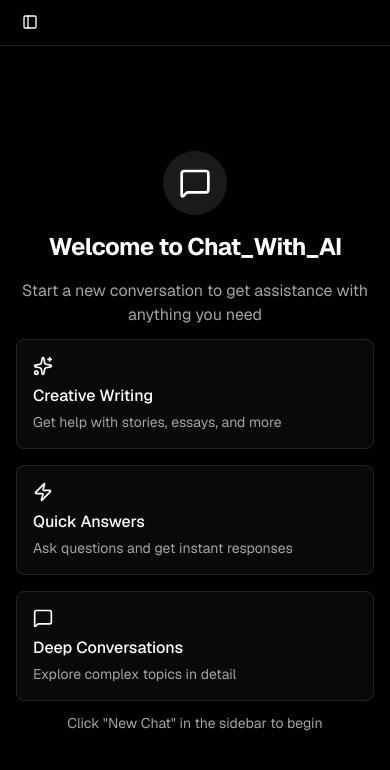
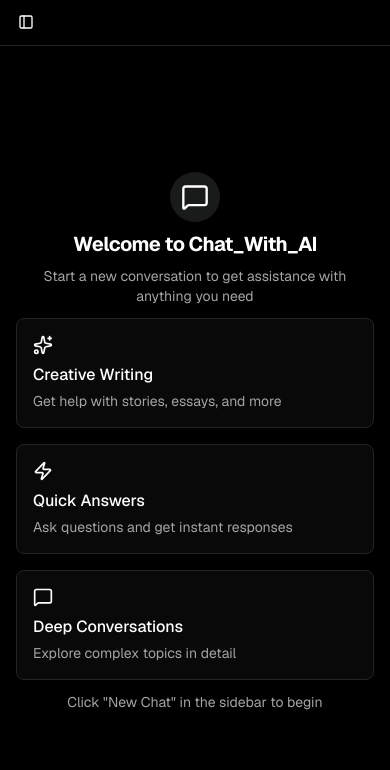
Before and after one commit to Abid-Khan12/chat_with_ai, a Next.js app: page /chat in a window 390 px wide. Shown: the top 770 px of the page. Built offline with nearby package versions, Linux system fonts and the light colour scheme; no server answers.

Commit message:
feat: update layout and styling for chat components, enhance responsiveness and accessibility

```diff
--- a/app/chat/[id]/page.tsx
+++ b/app/chat/[id]/page.tsx
@@ -40,13 +40,11 @@ const ChatPage = () => {
     }
   }, [data, isLoading]);
   return (
-    <div className="h-full w-full">
-      <ChatWindow
-        id={id}
-        initailMessages={initailsMessage}
-        isLoading={isLoading}
-      />
-    </div>
+    <ChatWindow
+      id={id}
+      initailMessages={initailsMessage}
+      isLoading={isLoading}
+    />
   );
 };
 
--- a/app/chat/layout.tsx
+++ b/app/chat/layout.tsx
@@ -7,11 +7,11 @@ const ChatLayout = ({ children }: PrimaryChildrenProp) => {
     <SidebarProvider>
       <ChatSidebar />
 
-      <main className="w-full h-screen md:pt-0 pt-10">
-        <div className="border-b py-2 md:hidden bg-background fixed top-0 w-full px-4 z-50">
+      <main className="page">
+        <div className="border-b py-2 md:hidden bg-background fixed top-0 w-full px-3 z-50">
           <SidebarTrigger />
         </div>
-        <div className="h-full w-full py-2">{children}</div>
+        <div className="h-full w-full flex items-center justify-center">{children}</div>
       </main>
     </SidebarProvider>
   );
--- a/app/chat/page.tsx
+++ b/app/chat/page.tsx
@@ -2,17 +2,17 @@ import { MessageSquare, Sparkles, Zap } from "lucide-react";
 
 const ChatPage = () => {
   return (
-    <div className="flex flex-col items-center justify-center h-full md:gap-8 gap-3 lg:px-7 px-4">
-      <div className="flex flex-col items-center gap-4 max-w-2xl text-center">
-        <div className="size-16 rounded-full bg-primary/10 flex items-center justify-center">
-          <MessageSquare className="size-8 text-primary" />
+    <div className="min-h-svh flex flex-col items-center justify-center md:gap-8 gap-3 lg:px-7 px-4 pt-10">
+      <div className="flex flex-col items-center md:gap-4 gap-2 max-w-2xl text-center">
+        <div className="md:size-16 size-12.5 rounded-full bg-primary/10 flex items-center justify-center">
+          <MessageSquare className="md:size-8 size-7 text-primary" />
         </div>
 
-        <h1 className="md:text-3xl text-2xl font-bold tracking-tight">
+        <h1 className="md:text-3xl text-xl font-bold tracking-tight">
           Welcome to Chat_With_AI
         </h1>
 
-        <p className="text-muted-foreground md:text-lg">
+        <p className="text-muted-foreground md:text-lg text-sm">
           Start a new conversation to get assistance with anything you need
         </p>
       </div>
--- a/app/globals.css
+++ b/app/globals.css
@@ -199,6 +199,7 @@
   }
 
   .page {
-    @apply min-h-[calc(100vh-4rem)] w-full
+    @apply min-h-[calc(100svh-4rem)] w-full
   }
+
 }
--- a/components/chat/chat-window.tsx
+++ b/components/chat/chat-window.tsx
@@ -25,7 +25,7 @@ import { DefaultChatTransport, UIMessage } from "ai";
 import { toast } from "sonner";
 import { MessageFormData } from "@/schemas/schema";
 import useCustomMutation from "@/hooks/use-mutation";
-import { ScrollArea } from "../ui/scroll-area";
+import { ScrollArea, ScrollBar } from "../ui/scroll-area";
 import { Skeleton } from "../ui/skeleton";
 
 interface MutationResponse {
@@ -133,24 +133,21 @@ const ChatWindow = ({ id, initailMessages, isLoading }: ChatWindowProps) => {
   };
 
   return (
-    <div className="h-full w-full relative max-w-4xl mx-auto lg:px-7 px-3">
-      <div className="h-full">
-        <ScrollArea className={`h-[80%]`}>
-          <Conversation>
-            <ConversationContent>
+    <div className="w-full h-svh max-w-4xl flex items-center justify-center pb-3 px-3 md:pt-0 pt-12">
+      <div className="flex flex-col relative w-full h-full gap-3">
+        <div className="flex-1 min-h-0 w-full">
+          <Conversation className="relative w-full h-full">
+
+            <ConversationContent className="px-1! pe-3!">
               {isLoading ? (
                 <div className="space-y-6">
                   {/* user */}
-                  <div className="flex items-start gap-3 justify-end">
-                    <div className="max-w-[70%] w-full flex justify-end">
-                      <Skeleton className="h-6 min-w-60" />
-                    </div>
+                  <div className="flex items-start justify-end">
+                    <Skeleton className="h-6 w-full max-w-60" />
                   </div>
                   {/* assistant */}
                   <div className="flex items-start gap-3">
-                    <div className="max-w-[70%] w-full">
-                      <Skeleton className="h-20 min-w-100" />
-                    </div>
+                    <Skeleton className="h-20 w-full max-w-100" />
                   </div>
                 </div>
               ) : (
@@ -166,7 +163,7 @@ const ChatWindow = ({ id, initailMessages, isLoading }: ChatWindowProps) => {
                       <Message
                         from={message.role}
                         key={message.id}
-                        className="overflow-y-visible!"
+                        className="max-[426px]:px-0!"
                       >
                         <MessageContent>
                           {message.parts.map((part, i) => {
@@ -190,9 +187,9 @@ const ChatWindow = ({ id, initailMessages, isLoading }: ChatWindowProps) => {
             </ConversationContent>
             <ConversationScrollButton />
           </Conversation>
-        </ScrollArea>
         </div>
-      <div className="absolute bottom-0 left-0 right-0 z-50 bg-background/80 backdrop-blur supports-backdrop-filter:bg-background/60 lg:px-7 px-3">
+
+        <div>
           <PromptInput onSubmit={handleSubmit} multiple>
             <PromptInputBody>
               <PromptInputTextarea
@@ -200,13 +197,13 @@ const ChatWindow = ({ id, initailMessages, isLoading }: ChatWindowProps) => {
                 value={text}
               />
             </PromptInputBody>
-
             <PromptInputFooter className="justify-end">
               <PromptInputSubmit disabled={!text && !status} status={status} />
             </PromptInputFooter>
           </PromptInput>
         </div>
       </div>
+    </div>
   );
 };
 
--- a/components/navbar/header.tsx
+++ b/components/navbar/header.tsx
@@ -71,6 +71,12 @@ export function Header() {
         </div>
 
         <div className="flex items-center gap-3">
+          <Button
+            nativeButton={false}
+            className={`md:hidden inline-flex`}
+            size={"sm"}
+            render={<Link href={"/chat"}>Get started</Link>}
+          />
           <MobileNav />
           {status == "loading" ? (
             <Skeleton className="size-8 rounded-full" />
--- a/components/navbar/mobile-nav.tsx
+++ b/components/navbar/mobile-nav.tsx
@@ -75,7 +75,7 @@ export function MobileNav() {
                   </Link>
                 ))}
               </div>
-              <div className="mt-4 flex flex-col gap-2">
+              {/* <div className="mt-4 flex flex-col gap-2">
                 {userData ? (
                   <Button
                     nativeButton={false}
@@ -89,7 +89,7 @@ export function MobileNav() {
                     onClick={() => setOpen(false)}
                   />
                 )}
-              </div>
+              </div> */}
             </div>
           </div>,
           document.body,
```
Lines whose indentation alone changed are shown as unchanged.
